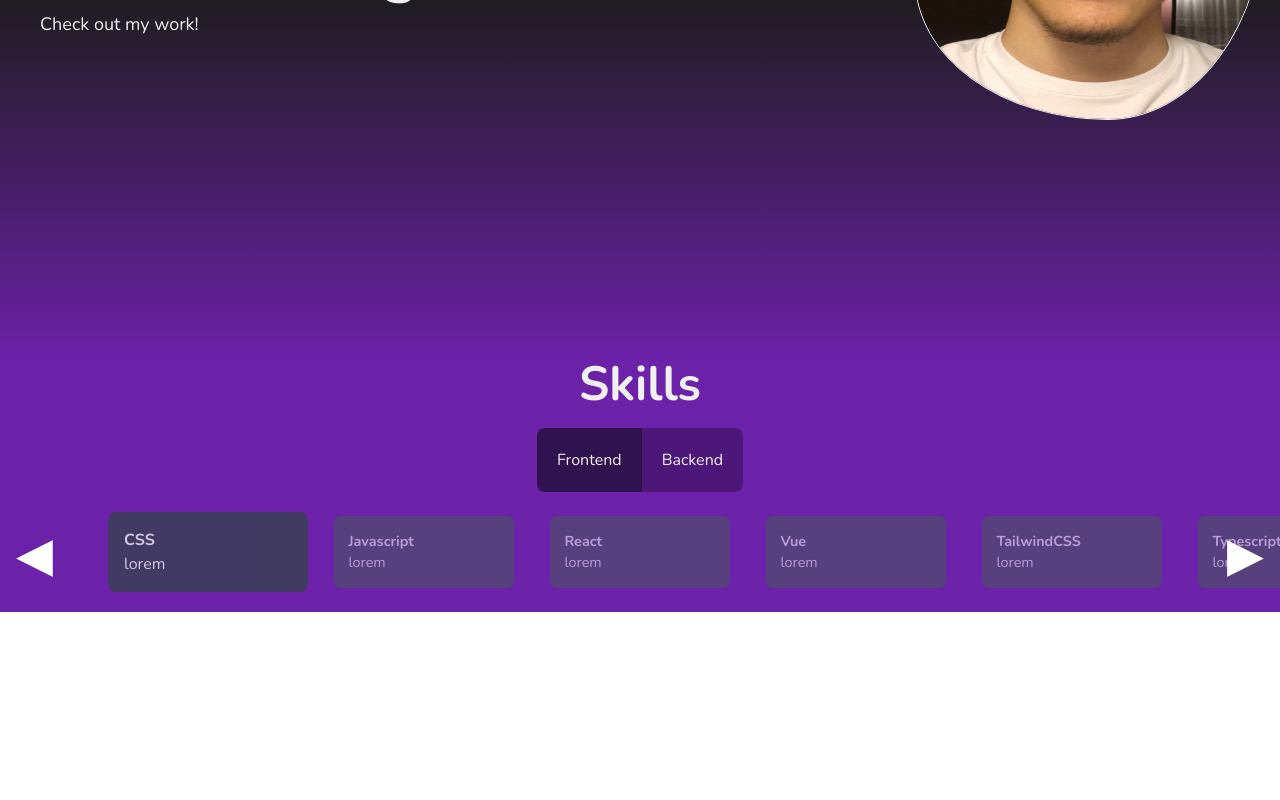
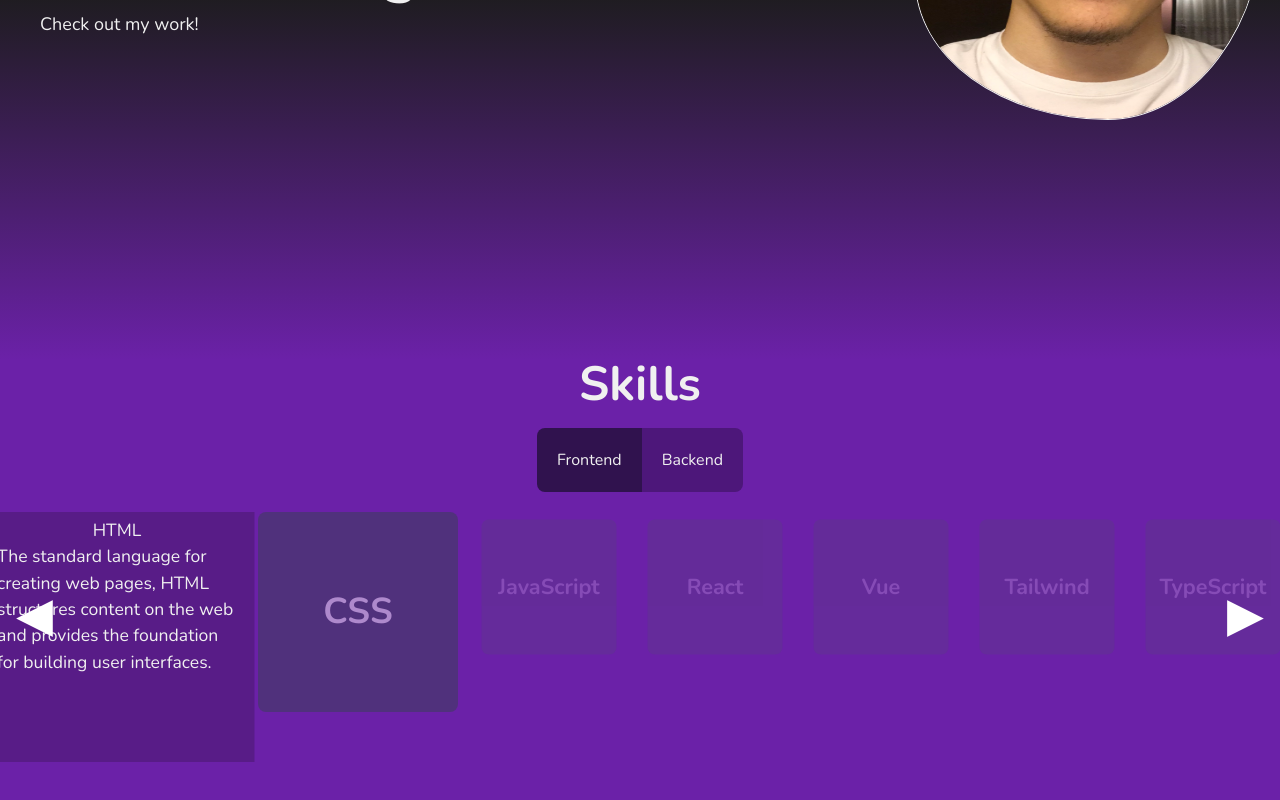
Before and after one commit to amerkulovic/Portfolio2.0, a React (Create React App) app: page / in a window 1280 px wide. Shown: the part 390-1190 px from the top of the page. Before the commit the page ends 1002 px from the top, so only its background shows below. Built offline with nearby package versions, Linux system fonts and the light colour scheme; a web font is replaced by a local one.

Commit message:
edited styling for skills section

```diff
--- a/package.json
+++ b/package.json
@@ -3,6 +3,7 @@
   "version": "0.1.0",
   "private": true,
   "dependencies": {
+    "@tailwindcss/line-clamp": "^0.4.4",
     "@testing-library/jest-dom": "^5.17.0",
     "@testing-library/react": "^13.4.0",
     "@testing-library/user-event": "^13.5.0",
--- a/src/components/Card.tsx
+++ b/src/components/Card.tsx
@@ -7,12 +7,12 @@ export interface CardProps {
 }
 
 const Card = ({ title, description, isFocused, isNearFocus, isFarFromFocus }: CardProps) => {
-  const cardClassNames = ["p-4 rounded-lg transition-all duration-300", isFocused ? "bg-purple-800 text-white scale-110 opacity-100" : "", isNearFocus ? "bg-gray-700 text-gray-300 scale-100 opacity-80" : "", isFarFromFocus ? "bg-gray-600 text-gray-400 scale-90 opacity-60" : ""].filter(Boolean).join(" ");
+  const cardClassNames = ["p-4 rounded-lg transition-all duration-300 overflow-hidden", isFocused ? "bg-purple-900 text-white scale-110 opacity-100 w-[250px] h-[250px]" : "", isNearFocus ? "flex items-center justify-center bg-gray-700 text-gray-300 scale-100 opacity-50 w-[200px] h-[200px] text-4xl" : "", isFarFromFocus ? "flex items-center justify-center bg-gray-600 text-gray-400 scale-90 opacity-20 w-[150px] h-[150px] text-2xl" : ""].filter(Boolean).join(" ");
 
   return (
-    <div className={cardClassNames} style={{ minWidth: "200px" }}>
-      <h1 className="font-bold">{title}</h1>
-      <p>{description}</p>
+    <div className={cardClassNames}>
+      <h1 className={`text-center font-bold${isFocused ? "text-2xl" : ""}`}>{title}</h1>
+      <p className={`${!isFocused ? "hidden" : ""}`}>{description}</p>
     </div>
   );
 };
--- a/src/components/Skills.tsx
+++ b/src/components/Skills.tsx
@@ -1,4 +1,4 @@
-import { useRef, useState } from "react";
+import { useRef, useState, useEffect } from "react";
 import Card from "./Card";
 
 interface cardObject {
@@ -8,68 +8,76 @@ interface cardObject {
 
 const Skills = () => {
   const frontendSkills: cardObject[] = [
-    { title: "HTML", description: "lorem" },
-    { title: "CSS", description: "lorem" },
-    { title: "Javascript", description: "lorem" },
-    { title: "React", description: "lorem" },
-    { title: "Vue", description: "lorem" },
-    { title: "TailwindCSS", description: "lorem" },
-    { title: "Typescript", description: "lorem" },
+    { title: "HTML", description: "The standard language for creating web pages, HTML structures content on the web and provides the foundation for building user interfaces." },
+    { title: "CSS", description: "A styling language used to define the appearance of web pages, CSS allows you to create responsive, visually appealing layouts." },
+    { title: "JavaScript", description: "A versatile scripting language for web development, JavaScript enables dynamic interactions, animations, and complex user interface logic." },
+    { title: "React", description: "A JavaScript library for building user interfaces, React uses a component-based architecture to simplify the development of complex UIs." },
+    { title: "Vue", description: "An approachable front-end framework, Vue makes building UIs simple and is known for its easy-to-understand, component-based approach." },
+    { title: "Tailwind", description: "A utility-first CSS framework, TailwindCSS offers low-level styling that allows for rapid and responsive design customization." },
+    { title: "TypeScript", description: "A superset of JavaScript that adds static typing, TypeScript helps catch errors at compile time and improves code readability." },
   ];
+
   const backendSkills: cardObject[] = [
-    { title: "Node.js", description: "lorem" },
-    { title: "Java", description: "lorem" },
-    { title: "GraphQL", description: "lorem" },
-    { title: "Mongoose", description: "lorem" },
-    { title: "SQL", description: "lorem" },
+    { title: "Node.js", description: "An open-source, cross-platform runtime for executing JavaScript on the server, Node.js is widely used for scalable, high-performance web applications." },
+    { title: "Java", description: "A robust, object-oriented programming language, Java is known for its stability and scalability, commonly used in enterprise-level applications." },
+    { title: "GraphQL", description: "A query language for APIs, GraphQL allows clients to request specific data, reducing the amount of data transferred over the network." },
+    { title: "Mongoose", description: "An ODM library for MongoDB and Node.js, Mongoose provides a straightforward way to model data and manage MongoDB collections." },
+    { title: "SQL", description: "A standard language for relational databases, SQL allows developers to store, query, and manipulate structured data efficiently." },
   ];
 
   const [selectedSkillset, setSelectedSkillset] = useState<string>("front-end");
   const displayedSkills = selectedSkillset === "front-end" ? frontendSkills : backendSkills;
 
-  function selectSkills(skillset: string) {
-    setSelectedSkillset(skillset);
-  }
-
   const scrollContainerRef = useRef<HTMLDivElement>(null);
   const [focusedIndex, setFocusedIndex] = useState(0);
   const cardWidth = 220;
+  const containerWidth = 600;
+
+  const handleSkillsetSelection = (value: string) => {
+    setSelectedSkillset(value);
+    setFocusedIndex(0);
+  };
+
+  // useEffect(() => {
+  // Center the focused card
+  // if (scrollContainerRef.current) {
+  //   const container = scrollContainerRef.current;
+  //   const containerWidth = container.clientWidth;
+  //   const cardWidth = 520;
+  //   const scrollOffset = focusedIndex * cardWidth - (containerWidth - cardWidth) / 2;
+  //   container.scrollTo({ left: scrollOffset, behavior: "smooth" });
+  //   }
+  // }, [focusedIndex]);
 
   const scrollLeft = () => {
     setFocusedIndex((prevIndex) => Math.max(prevIndex - 1, 0));
-    if (scrollContainerRef.current) {
-      scrollContainerRef.current.scrollBy({ left: -cardWidth, behavior: "smooth" });
-    }
   };
 
   const scrollRight = () => {
     setFocusedIndex((prevIndex) => Math.min(prevIndex + 1, displayedSkills.length - 1));
-    if (scrollContainerRef.current) {
-      scrollContainerRef.current.scrollBy({ left: cardWidth, behavior: "smooth" });
-    }
   };
   return (
-    <div id="about" className="bg-[#6b21a8] flex flex-col items-center relative pb-5">
+    <div id="about" className="bg-[#6b21a8] flex flex-col items-center relative pb-20">
       <h1 className="text-5xl font-bold text-center">Skills</h1>
       <section className="flex p-5 rounded-lg w-fit">
-        <button className={`p-5 rounded-l-lg ${selectedSkillset === "front-end" ? "bg-[#30124e]" : "bg-[#4d177a]"}`} value="front-end" onClick={(e) => selectSkills((e.target as HTMLButtonElement).value)}>
+        <button className={`p-5 rounded-l-lg ${selectedSkillset === "front-end" ? "bg-[#30124e]" : "bg-[#4d177a]"}`} value="front-end" onClick={() => handleSkillsetSelection("front-end")}>
           Frontend
         </button>
-        <button className={`p-5 rounded-r-lg ${selectedSkillset === "back-end" ? "bg-[#30124e]" : "bg-[#4d177a]"}`} value="back-end" onClick={(e) => selectSkills((e.target as HTMLButtonElement).value)}>
+        <button className={`p-5 rounded-r-lg ${selectedSkillset === "back-end" ? "bg-[#30124e]" : "bg-[#4d177a]"}`} value="back-end" onClick={() => handleSkillsetSelection("back-end")}>
           Backend
         </button>
       </section>
-      <button onClick={scrollLeft} className="absolute left-2 top-[195px] transform -translate-y-1/2 text-5xl text-white p-2 z-10">
+      <button onClick={scrollLeft} className="absolute left-2 top-[255px] transform -translate-y-1/2 text-5xl text-white p-2 z-10">
         ◀
       </button>
-      <div ref={scrollContainerRef} className="w-full overflow-hidden whitespace-nowrap touch-pan-y flex justify-center">
+      <div ref={scrollContainerRef} className="w-full overflow-hidden touch-pan-y flex justify-center">
         <div className="inline-flex space-x-4">
           {displayedSkills.map((skill, index) => (
             <Card key={skill.title} title={skill.title} description={skill.description} isFocused={index === focusedIndex} isNearFocus={Math.abs(index - focusedIndex) === 1} isFarFromFocus={Math.abs(index - focusedIndex) > 1} />
           ))}
         </div>
       </div>
-      <button onClick={scrollRight} className="absolute right-2 top-[195px] transform -translate-y-1/2 text-5xl text-white p-2 z-10">
+      <button onClick={scrollRight} className="absolute right-2 top-[255px] transform -translate-y-1/2 text-5xl text-white p-2 z-10">
         ▶
       </button>
     </div>
--- a/tailwind.config.js
+++ b/tailwind.config.js
@@ -4,5 +4,5 @@ module.exports = {
   theme: {
     extend: {},
   },
-  plugins: [],
+  plugins: [require("@tailwindcss/line-clamp")],
 };
```
Also changed, not shown: 1 other file (tests, documents, lock files or other folders).
